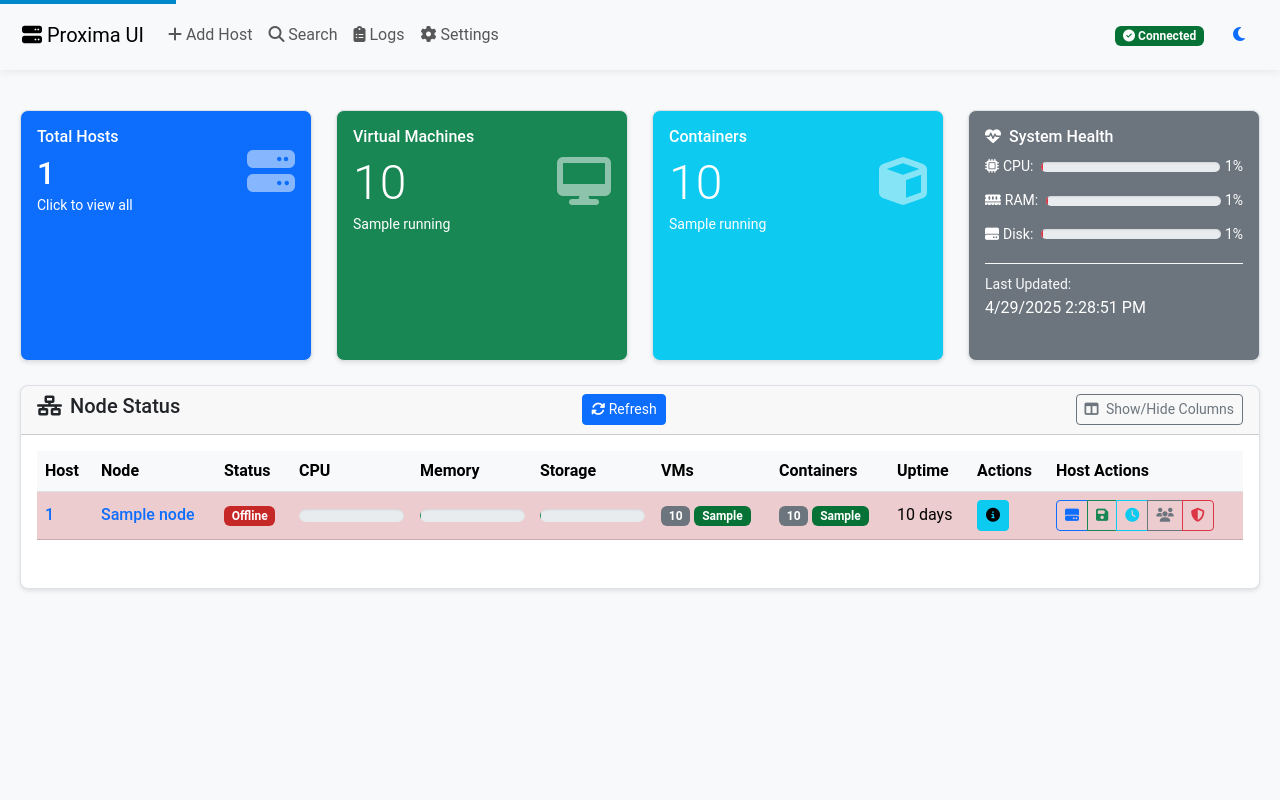
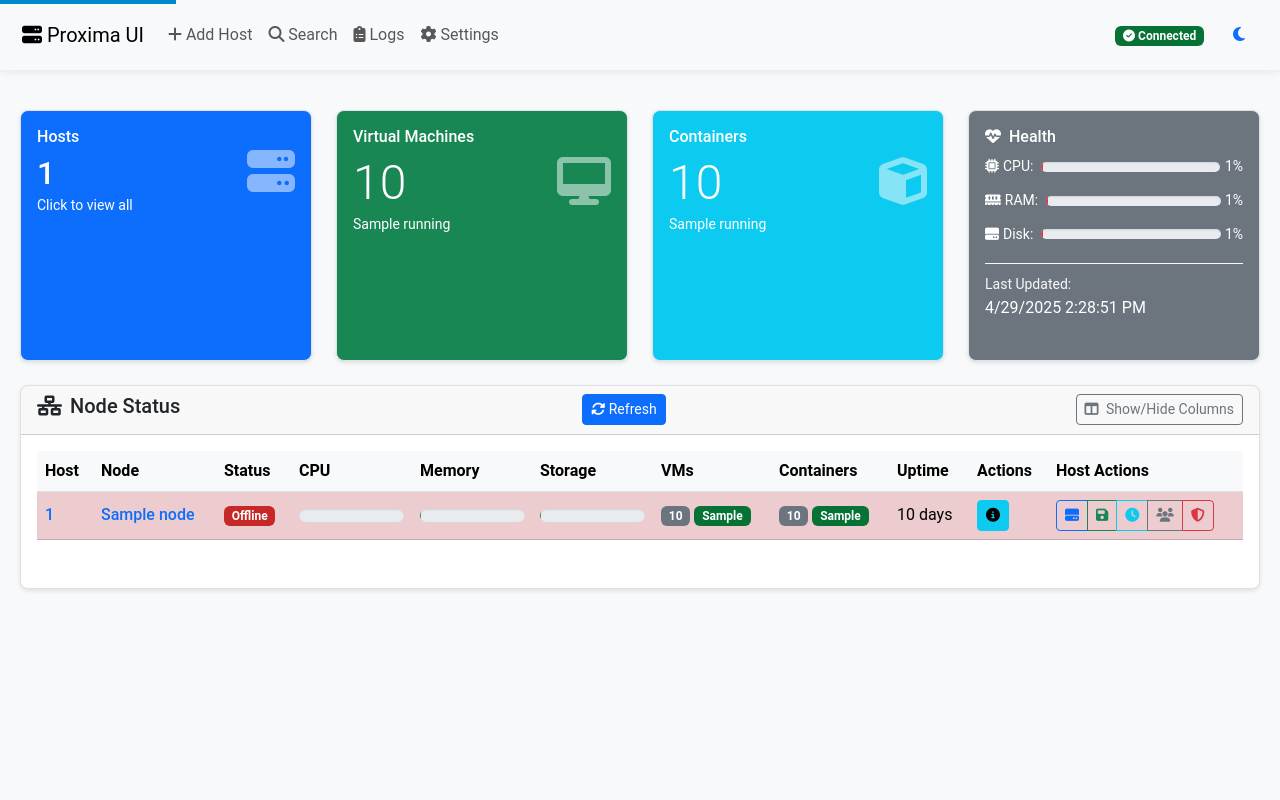
Before and after one commit to fabriziosalmi/proxima-ui, a Flask app: template app/templates/index.html in a window 1280 px wide. Run offline with Flask 2, Linux system fonts and the light colour scheme; the template is opened without the code that fills it: most values are stand-ins (such as "Sample title", 1, 10 or a date in 2020); some libraries are stand-ins or nearby versions.

Commit message:
feat: Simplify card titles for clarity on hosts and system health

```diff
--- a/app/templates/index.html
+++ b/app/templates/index.html
@@ -18,7 +18,7 @@
                     <div class="card-body">
                         <div class="d-flex justify-content-between align-items-center">
                             <div>
-                                <h6 class="card-title mb-0">Total Hosts</h6>
+                                <h6 class="card-title mb-0">Hosts</h6>
                                 <h2 class="mt-2 mb-0">{{ hosts|length }}</h2>
                                 <small>Click to view all</small>
                             </div>
@@ -70,7 +70,7 @@
             <div class="card bg-secondary text-white h-100">
                 <div class="card-body">
                     <div>
-                        <h6 class="card-title mb-0"><i class="fas fa-heartbeat me-1"></i> System Health</h6>
+                        <h6 class="card-title mb-0"><i class="fas fa-heartbeat me-1"></i> Health</h6>
 
                         <!-- CPU Health -->
                         <div class="d-flex align-items-center mt-2">
```
